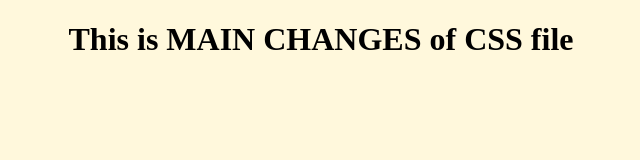
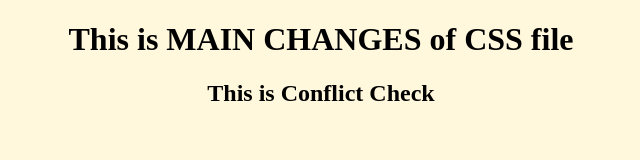
Before and after one commit to pratham1659/Learn-DevOps, a plain HTML site: page Git/index.html in a window 1280 px wide. Shown: the whole page, without its empty margins (319-959 px from the left). Drawn offline with Linux system fonts and the light colour scheme.

Commit message:
conflct check

```diff
--- a/Git/index.html
+++ b/Git/index.html
@@ -8,5 +8,7 @@
   </head>
   <body>
     <h1 class="header">This is MAIN CHANGES of CSS file</h1>
+
+    <h2 class="header">This is Conflict Check</h2>
   </body>
 </html>
```
